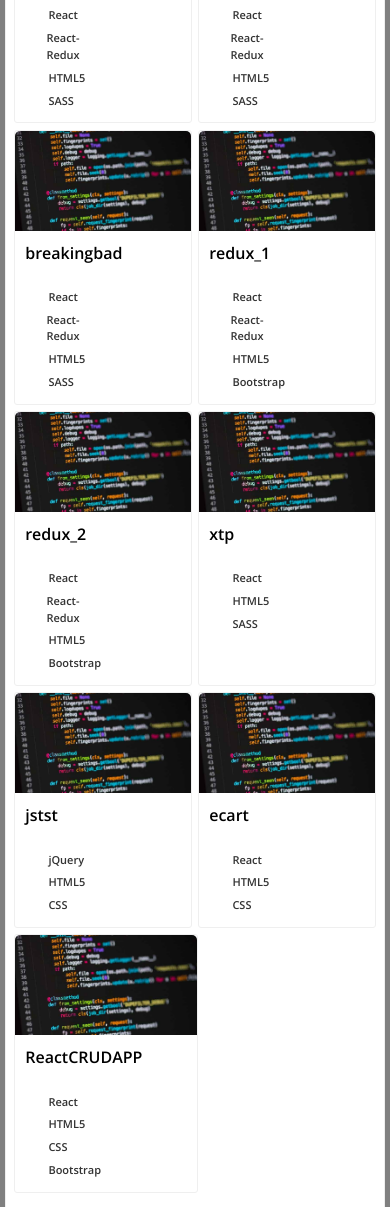
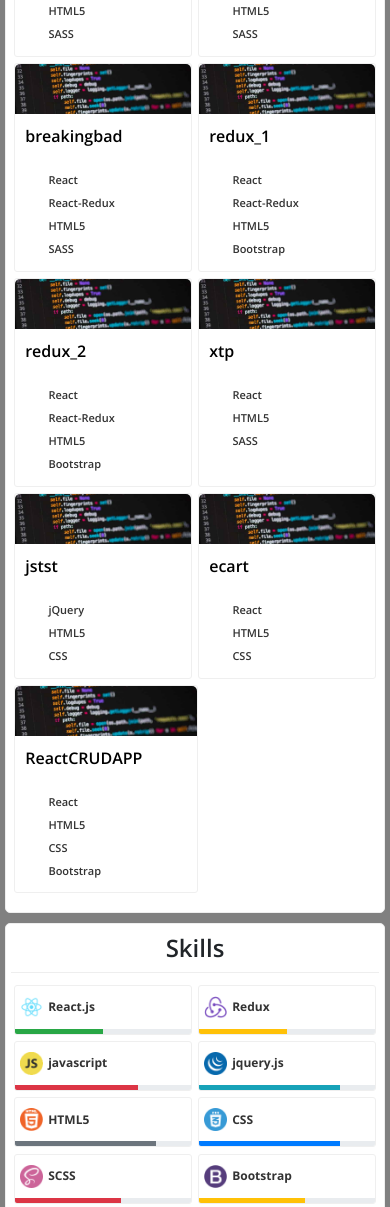
Before and after one commit to viomjeet/viomjeet.github.io, a plain HTML site: page index.html in a window 390 px wide. Shown: the part 429-1636 px from the top of the page. Drawn offline with nearby package versions, Linux system fonts and the light colour scheme.

Commit message:
Update style.css

```diff
--- a/css/style.css
+++ b/css/style.css
@@ -367,9 +367,7 @@ html,
   font-size: 11px;
   font-weight: 600;
   position: relative;
-  display: -webkit-box;
-  display: -ms-flexbox;
-  display: flex;
+  white-space: nowrap;
 }
 
 .home_banner .bannerIn .center_content .boxPanel .projects > li > a ul li::before {
@@ -434,5 +432,18 @@ footer .ecart-footer a.footer_link {
             flex: 1 0 46% !important;
     margin: .2rem;
   }
+  .home_banner .bannerIn .center_content .boxPanel .projects li a .projectImg {
+    height: 50px;
+  }
+  .home_banner .bannerIn .center_content .boxPanel .projects li a .skills {
+    padding: 10px 5px 15px 5px;
+  }
+  .home_banner .bannerIn .center_content .boxPanel .projects li a .skills img {
+    width: 23px;
+    margin-right: 5px;
+  }
+  .home_banner .bannerIn .center_content .boxPanel .projects li a .skills strong {
+    font-size: 12px;
+  }
 }
 /*# sourceMappingURL=style.css.map */
```
